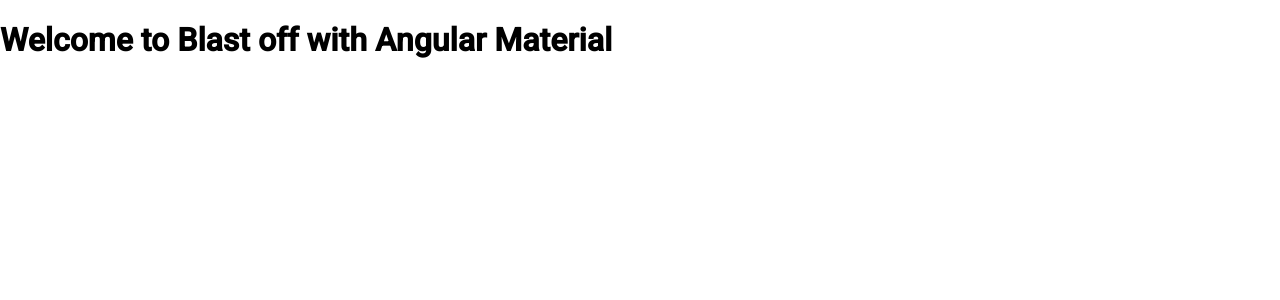
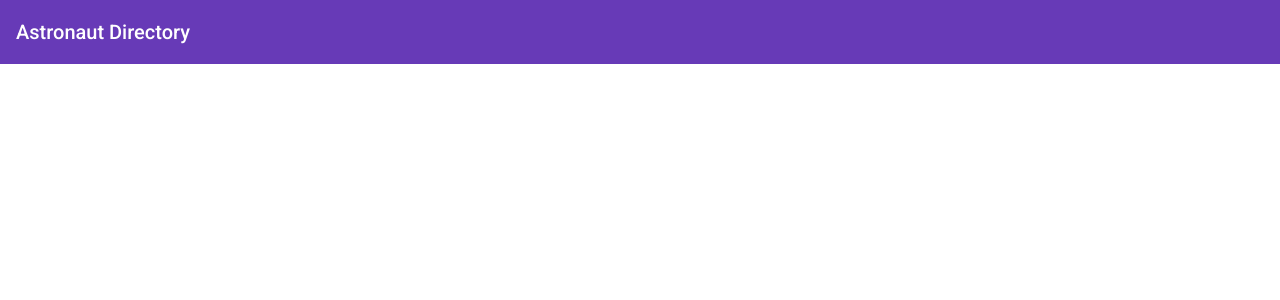
Before and after one commit to rnocc/blast-off-with-am, an Angular app: page / in a window 1280 px wide. Shown: the top 300 px of the page. Built offline with nearby package versions, Linux system fonts and the light colour scheme.

Commit message:
Step 1 - Add toolbar

```diff
--- a/src/app/app.component.html
+++ b/src/app/app.component.html
@@ -1 +1,3 @@
-<h1>Welcome to Blast off with Angular Material</h1>
+<mat-toolbar color="primary">
+  <h1>Astronaut Directory</h1>
+</mat-toolbar>
--- a/src/app/app.module.ts
+++ b/src/app/app.module.ts
@@ -1,6 +1,7 @@
 import { BrowserModule } from '@angular/platform-browser';
 import { NgModule } from '@angular/core';
 import { HttpClientModule } from '@angular/common/http';
+import { MatToolbarModule } from '@angular/material/toolbar';
 
 import { AppComponent } from './app.component';
 import { BrowserAnimationsModule } from '@angular/platform-browser/animations';
@@ -12,7 +13,8 @@
   imports: [
     BrowserModule,
     BrowserAnimationsModule,
-    HttpClientModule
+    HttpClientModule,
+    MatToolbarModule
   ],
   providers: [],
   bootstrap: [AppComponent]
```
